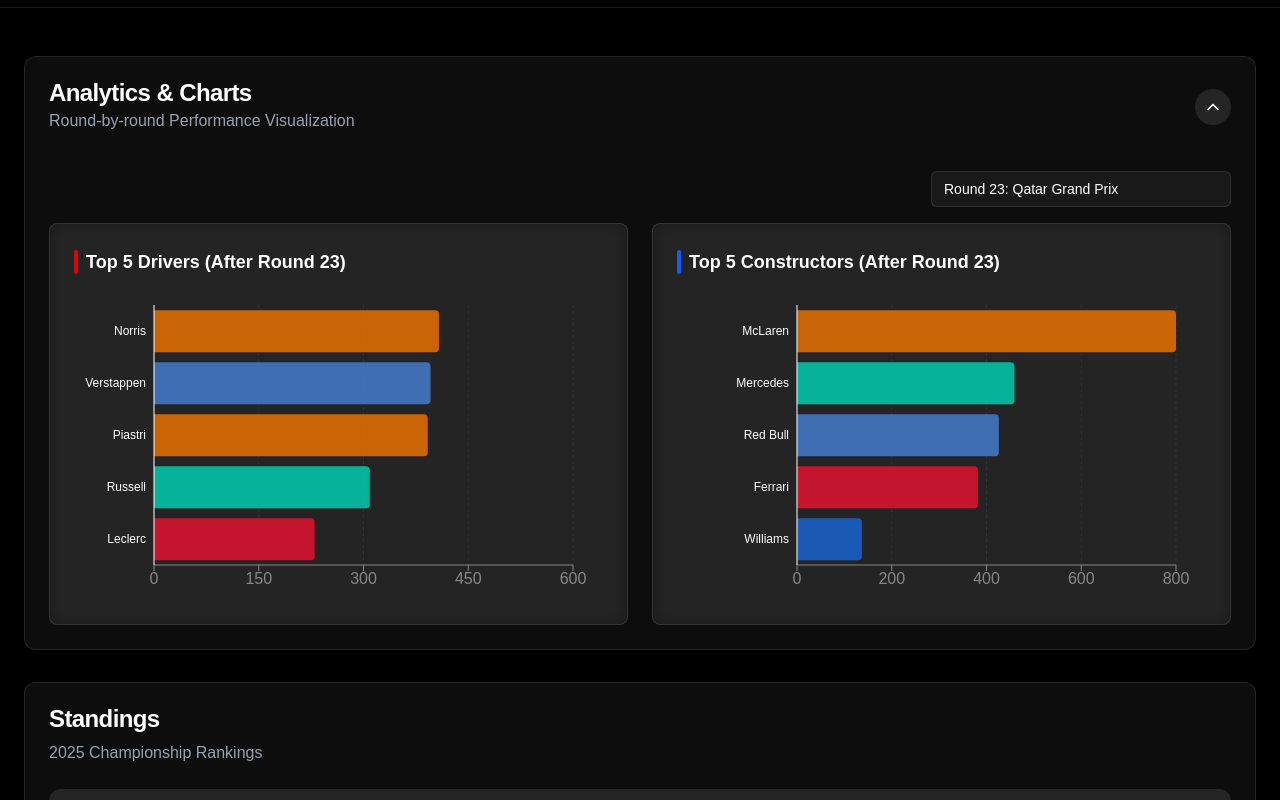
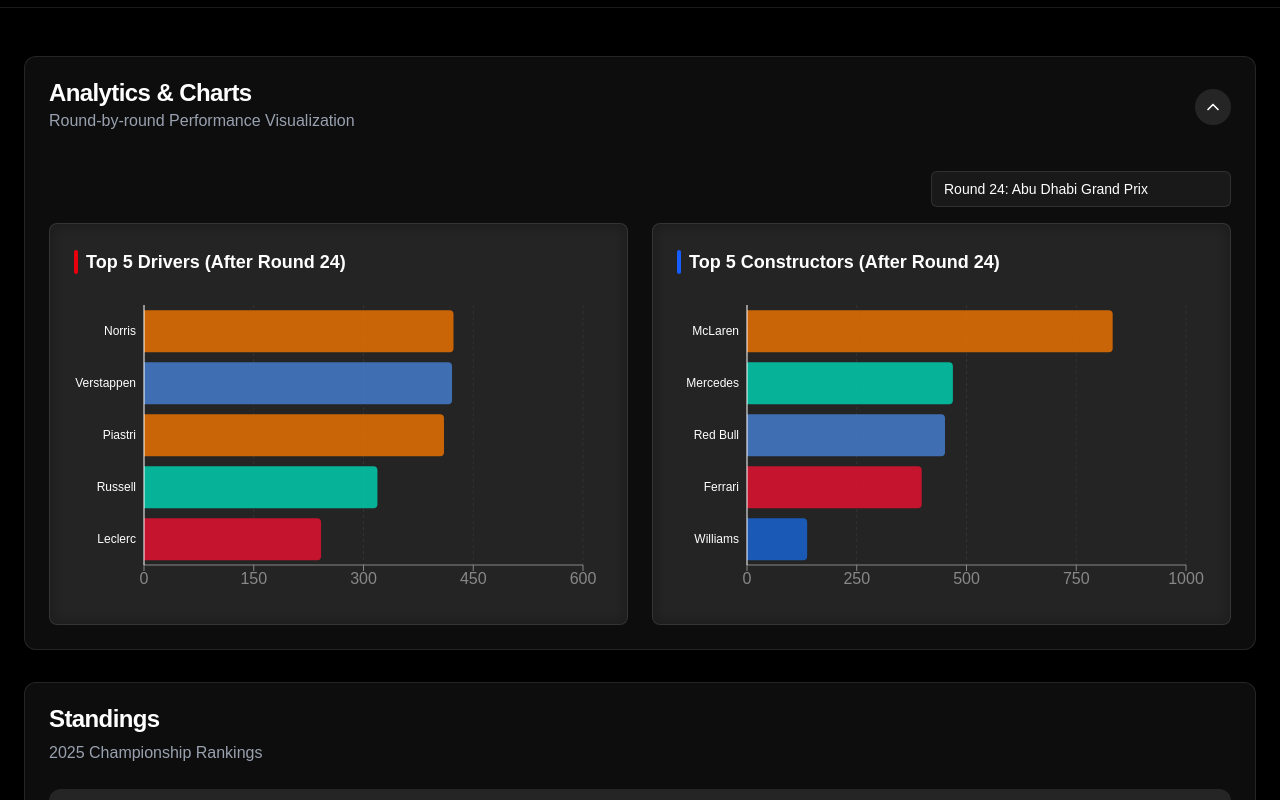
Before and after one commit to 7hyunii/F1-Dashboard-2025, a Next.js app: page /dashboard in a window 1280 px wide. Shown: the part 382-1182 px from the top of the page. Built offline with nearby package versions, Linux system fonts and the light colour scheme.

Commit message:
style: 차트 마진,너비 수정

```diff
--- a/components/dashboard/StandingsChart.tsx
+++ b/components/dashboard/StandingsChart.tsx
@@ -20,7 +20,7 @@
 
 export function StandingsChart() {
   const [chartsOpen, setChartsOpen] = useState(true);
-  const [selectedRound, setSelectedRound] = useState<string>("23"); // 기본값: 최신 라운드
+  const [selectedRound, setSelectedRound] = useState<string>("24");
   const races = useMemo(() => getRaces(), []);
   const completedRaces = useMemo(() => races.filter(r => r.raceResult && r.raceResult.length > 0), [races]);
 
@@ -30,7 +30,10 @@
   }, [selectedRound]);
 
   const top5Drivers = useMemo(() => driverStandings.slice(0, 5), [driverStandings]);
-  const top5Constructors = useMemo(() => constructorStandings.slice(0, 5), [constructorStandings]);
+  const top5Constructors = useMemo(
+    () => constructorStandings.slice(0, 5).map(c => ({ ...c, name: c.name.replace(/\s+/g, '\u00A0') })),
+    [constructorStandings]
+  );
 
   return (
     <Collapsible open={chartsOpen} onOpenChange={setChartsOpen}>
@@ -76,7 +79,7 @@
                 </h3>
                 <div className="h-[300px] w-full">
                   <ResponsiveContainer width="100%" height="100%">
-                    <BarChart data={top5Drivers} layout="vertical" margin={{ top: 5, right: 30, left: 20, bottom: 5 }}>
+                    <BarChart data={top5Drivers} layout="vertical" margin={{ top: 5, right: 20, left: 10, bottom: 5 }}>
                       <CartesianGrid strokeDasharray="3 3" stroke="#333" horizontal={false} />
                       <XAxis type="number" stroke="#888" />
                       <YAxis dataKey="name" type="category" stroke="#fff" width={60} tick={{fontSize: 12}} tickLine={false} />
@@ -114,10 +117,10 @@
                 </h3>
                 <div className="h-[300px] w-full">
                   <ResponsiveContainer width="100%" height="100%">
-                    <BarChart data={top5Constructors} layout="vertical" margin={{ top: 5, right: 30, left: 20, bottom: 5 }}>
+                    <BarChart data={top5Constructors} layout="vertical" margin={{ top: 5, right: 20, left: 10, bottom: 5 }}>
                       <CartesianGrid strokeDasharray="3 3" stroke="#333" horizontal={false} />
                       <XAxis type="number" stroke="#888" />
-                      <YAxis dataKey="name" type="category" stroke="#fff" width={100} tick={{fontSize: 12}} tickLine={false} />
+                      <YAxis dataKey="name" type="category" stroke="#fff" width={60} tick={{fontSize: 12}} tickLine={false} />
                       <Tooltip
                         content={({ active, payload, label }: CustomTooltipProps) => {
                           if (active && payload && payload.length) {
```
